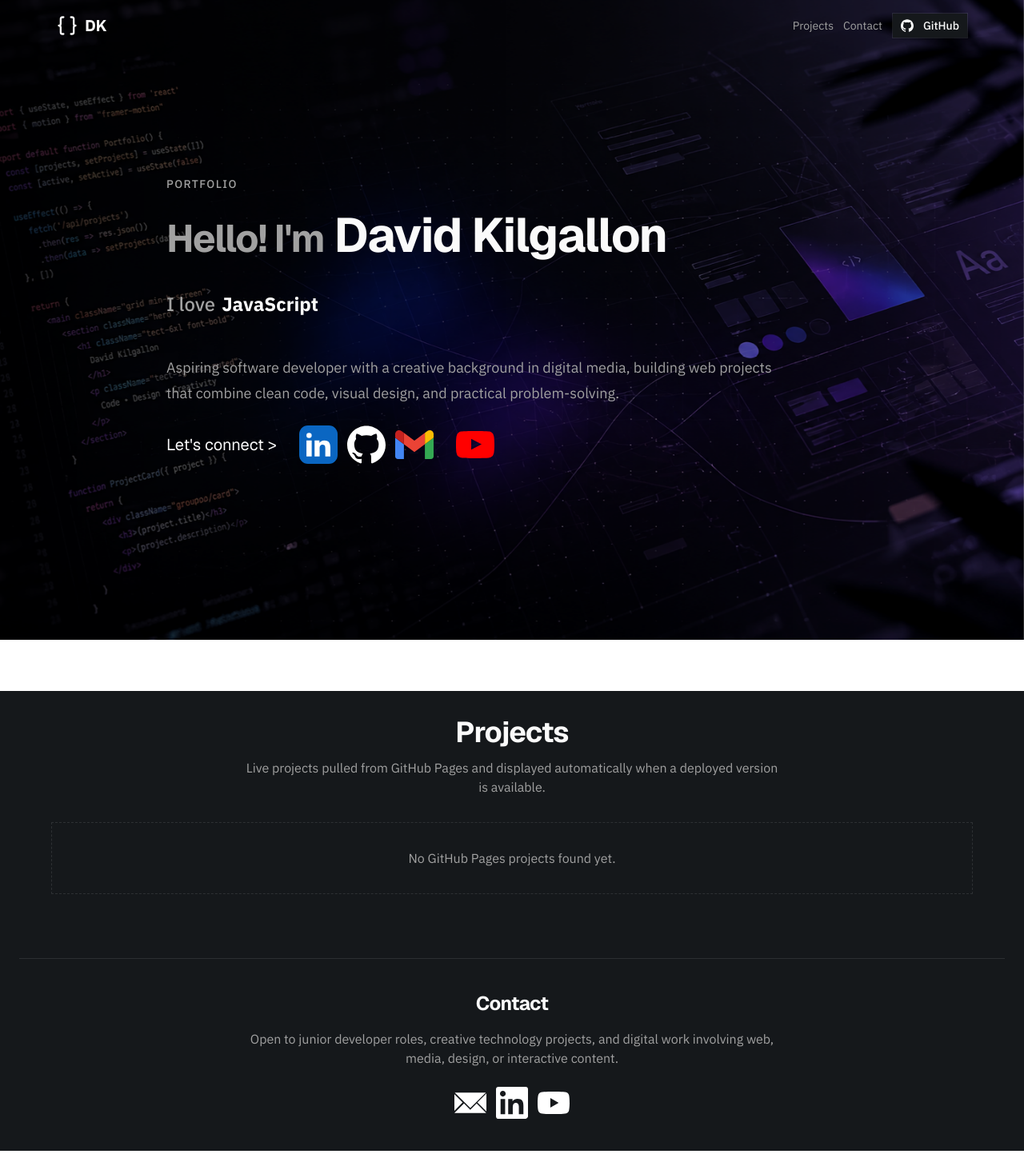
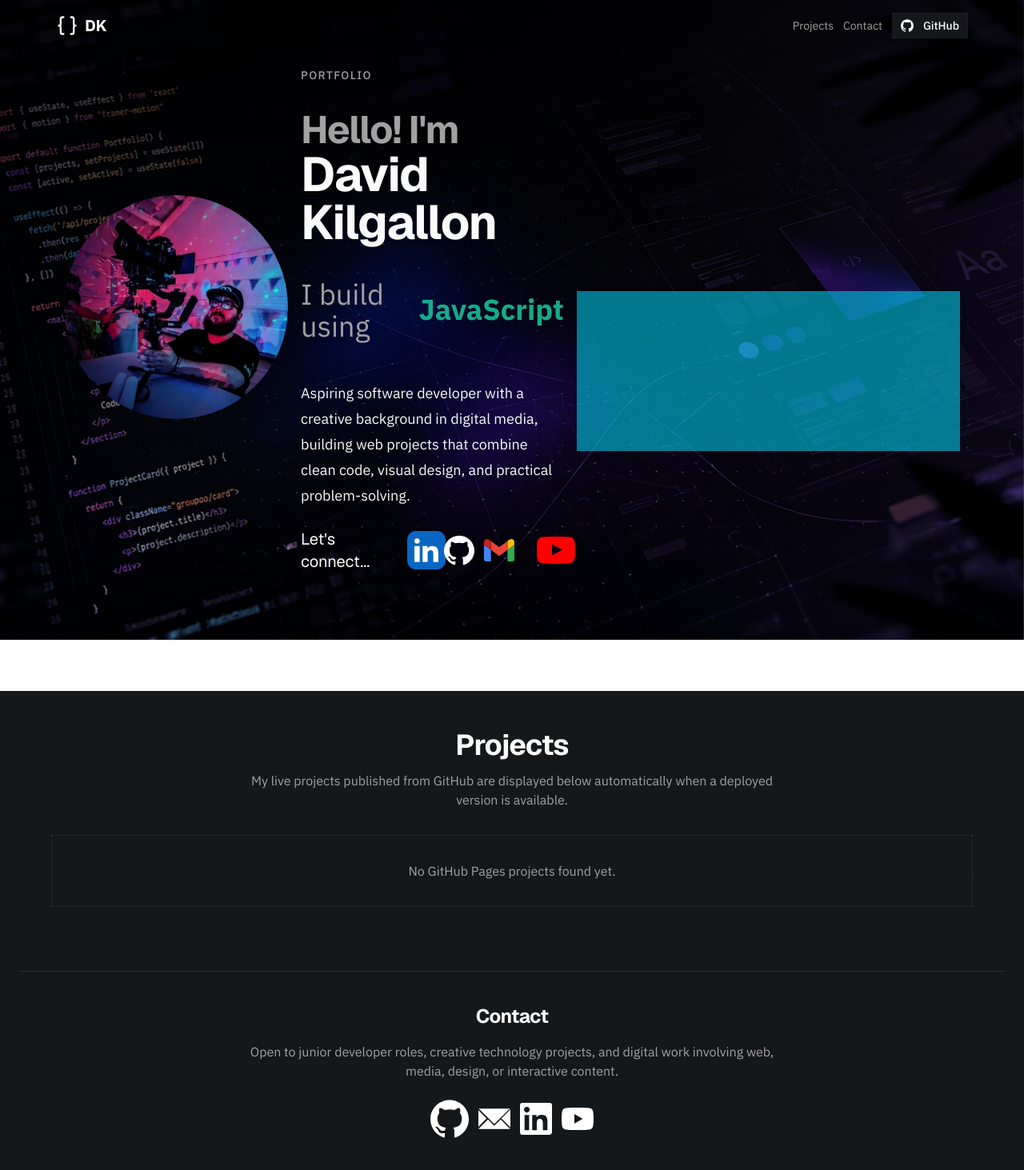
Before and after one commit to Dave-MK/dk-portfolio, a Next.js app: page / in a window 1280 px wide. Shown: the whole page at 80% size. Before the commit the page ends 1439 px from the top, so only its background shows below. Built offline with nearby package versions, Linux system fonts and the light colour scheme.

Commit message:
Looking good, more styling and brand added

```diff
--- a/app/globals.css
+++ b/app/globals.css
@@ -61,7 +61,7 @@
   --secondary-foreground: oklch(0.985 0 0);
   --muted: oklch(0.269 0 0);
   --muted-foreground: oklch(0.708 0 0);
-  --accent: oklch(0.269 0 0);
+  --accent: oklch(73.118% 0.14188 169.282);
   --accent-foreground: oklch(0.985 0 0);
   --destructive: oklch(0.704 0.191 22.216);
   --border: oklch(1 0 0 / 10%);
--- a/app/layout.tsx
+++ b/app/layout.tsx
@@ -31,7 +31,7 @@ export default function RootLayout({
     <html lang="en">
       <body className={`${geist.variable} ${ibmPlexSans.variable} font-secondary bg-transparent`}>
         <div className="fixed inset-0 -z-10 bg-[url('/images/hero-bg.png')] bg-cover bg-center" aria-hidden />
-        <div className="fixed inset-0 -z-10 bg-gradient-to-r from-black/80 via-black/50 to-black/20" />
+        <div className="fixed inset-0 -z-10 bg-gradient-to-b from-black/80 via-black/50 to-black/20" />
         <SiteHeader />
         {children}
       </body>
--- a/app/page.tsx
+++ b/app/page.tsx
@@ -2,6 +2,7 @@ import { CyclingSkills } from "@/components/CyclingSkills";
 import { ProjectsGrid } from "@/components/ProjectsGrid";
 import { getGithubPagesProject } from "@/lib/github";
 import { GitHubProject } from "@/lib/types";
+import Image from "next/image";
 
 export default async function HomePage() {
   let projects: GitHubProject[] = [];
@@ -14,6 +15,14 @@ export default async function HomePage() {
 
   return (
     <main className="min-h-screen text-foreground relative z-10">
+      <section className="flex max-w-6xl justify-around items-center h-screen mx-auto px-4">
+        <Image
+          className="rounded-full w-70 h-70 z-10 -mt-40 lg:inline-block hidden"
+          src="/images/profile-pic.jpg"
+          alt="Profile Picture"
+          width="0"
+          height="0"
+        />
         <section className="mx-auto max-w-4xl h-screen flex flex-col items-start justify-center px-4">
           <div className="mb-12 -mt-20 max-w-3xl flex flex-col items-start gap-6">
             <p className="text-sm font-medium uppercase tracking-widest text-muted-foreground">
@@ -26,31 +35,79 @@ export default async function HomePage() {
               <span className="text-foreground"> David Kilgallon</span>
             </h1>
             <CyclingSkills />
-            <p className="mt-6 text-lg leading-8 text-muted-foreground">
+            <p className="mt-6 text-lg leading-8 text-foreground">
               Aspiring software developer with a creative background in digital
               media, building web projects that combine clean code, visual
               design, and practical problem-solving.
             </p>
             <div className="flex items-center justify-center gap-3">
               <h2 className="text-foreground text-lg sm:text-xl">
-                Let&apos;s connect {'>'}
+                Let&apos;s connect...
               </h2>
-                <img className="inline w-12 h-12 ml-4" src="/images/linkedin-app-icon.svg" alt="LinkedIn Icon" />
-                <img className="inline w-12 h-12" src="/images/github-white-icon.svg" alt="GitHub Icon" />
-                <img className="inline w-12 h-12" src="/images/gmail-icon.svg" alt="Email Icon" />
-                <img className="inline w-12 h-12 ml-4" src="/images/youtube-color-icon.svg" alt="YouTube Icon" />
+              <a
+              href="https://www.linkedin.com/in/david-kilgallon/"
+              className="font-medium underline underline-offset-4"
+            >
+              <Image
+                className="inline w-12 h-12 ml-4"
+                src="/images/linkedin-app-icon.svg"
+                alt="LinkedIn Icon"
+                width="0"
+                height="0"
+              />
+            </a>
+              <a
+                href="https://github.com/ntice-digital"
+                className="font-medium underline underline-offset-4"
+              >
+                <Image
+                  className="inline w-12 h-12"
+                  src="/images/github-white-icon.svg"
+                  alt="GitHub Icon"
+                  width="0"
+                  height="0"
+                />
+              </a>
+              <a
+                href="mailto:ntice.digital@gmail.com"
+                className="font-medium underline underline-offset-4"
+              >
+                <Image
+                  className="inline w-12 h-12"
+                  src="/images/gmail-icon.svg"
+                  alt="Email Icon"
+                  width="0"
+                  height="0"
+                />
+              </a>
+              <a
+                href="https://www.youtube.com/@ntice.digital"
+                target="_blank"
+                rel="noreferrer"
+                className="font-medium underline underline-offset-4"
+              >
+                <Image
+                  className="inline w-12 h-12 ml-4"
+                  src="/images/youtube-color-icon.svg"
+                  alt="YouTube Icon"
+                  width="0"
+                  height="0"
+                />
+              </a>
             </div>
           </div>
         </section>
-        <section className="w-full pt-8 bg-background sm:px-6 xs:px-4">
+        <div className="inset-1/4 w-full h-50 bg-cyan-400/75 z-100 animate-pulse" />
+      </section>
+      <section className="z-5 w-full pt-8 bg-background sm:px-6 xs:px-4">
         <section id="projects" className="mx-auto max-w-6xl">
           <div className="flex flex-col items-center mb-8">
-              <h2 className="text-4xl font-bold tracking-tight text-center">
+            <h2 className="text-4xl font-bold tracking-tight text-center mt-4">
               Projects
             </h2>
             <p className="mt-3 max-w-2xl text-muted-foreground text-center">
-                Live projects pulled from GitHub Pages and displayed
-                automatically when a deployed version is available.
+              My live projects published from GitHub are displayed below automatically
+              when a deployed version is available.
             </p>
           </div>
           <ProjectsGrid projects={projects} />
@@ -64,18 +121,42 @@ export default async function HomePage() {
             Open to junior developer roles, creative technology projects, and
             digital work involving web, media, design, or interactive content.
           </p>
-            <div className="mt-6 flex flex-wrap gap-3 text-xl">
+          <div className="mt-6 flex flex-wrap gap-3 text-xl items-center justify-center">
             <a
               href="mailto:ntice.digital@gmail.com"
               className="font-medium underline underline-offset-4"
             >
-                <img className="w-10 h-10" src="/images/email-envelope-white-icon.svg" alt="Email Icon" />
+              <Image
+                className="inline w-12 h-12"
+                src="/images/github-white-icon.svg"
+                alt="GitHub Icon"
+                width="0"
+                height="0"
+              />
+            </a>
+            <a
+              href="mailto:ntice.digital@gmail.com"
+              className="font-medium underline underline-offset-4"
+            >
+              <Image
+                className="w-10 h-10"
+                src="/images/email-envelope-white-icon.svg"
+                alt="Email Icon"
+                width="0"
+                height="0"
+              />
             </a>
             <a
               href="https://www.linkedin.com/in/david-kilgallon/"
               className="font-medium underline underline-offset-4"
             >
-                <img className="w-10 h-10" src="/images/linkedin-app-white-icon.svg" alt="LinkedIn Icon" />
+              <Image
+                className="w-10 h-10"
+                src="/images/linkedin-app-white-icon.svg"
+                alt="LinkedIn Icon"
+                width="0"
+                height="0"
+              />
             </a>
             <a
               href="https://www.youtube.com/@ntice.digital"
@@ -83,7 +164,13 @@ export default async function HomePage() {
               rel="noreferrer"
               className="text-md font-medium underline underline-offset-4"
             >
-                <img className="w-10 h-10"src="/images/youtube-app-white-icon.svg" alt="YouTube Icon" />
+              <Image
+                className="w-10 h-10"
+                src="/images/youtube-app-white-icon.svg"
+                alt="YouTube Icon"
+                width="0"
+                height="0"
+              />
             </a>
           </div>
         </section>
--- a/components/CyclingSkills.tsx
+++ b/components/CyclingSkills.tsx
@@ -37,8 +37,8 @@ export function CyclingSkills() {
     const currentSkill = skills[currentSkillIndex];
 
     return (
-        <div className="mt-4 flex min-h-8 items-center text-xl font-medium text-muted-foreground sm:text-2xl">
-            <span className="mr-2">I love</span>
+        <div className="mt-4 flex min-h-8 items-center text-2xl font-light text-muted-foreground sm:text-4xl">
+            <span className="mr-2">I build using </span>
             <AnimatePresence mode="wait">
                 <motion.span
                     key={currentSkill}
@@ -46,7 +46,7 @@ export function CyclingSkills() {
                     animate={{ opacity: 1, y: 0 }}
                     exit={{ opacity: 0, y: -8 }}
                     transition={{ duration: 0.25 }}
-                    className="text-foreground text-2xl font-extrabold"
+                    className="text-2xl font-extrabold sm:text-4xl text-accent"
                 >
                     {currentSkill}
                 </motion.span>
```
Also changed, not shown: public/images/profile-pic.jpg (added). Lines whose indentation alone changed are shown as unchanged.
